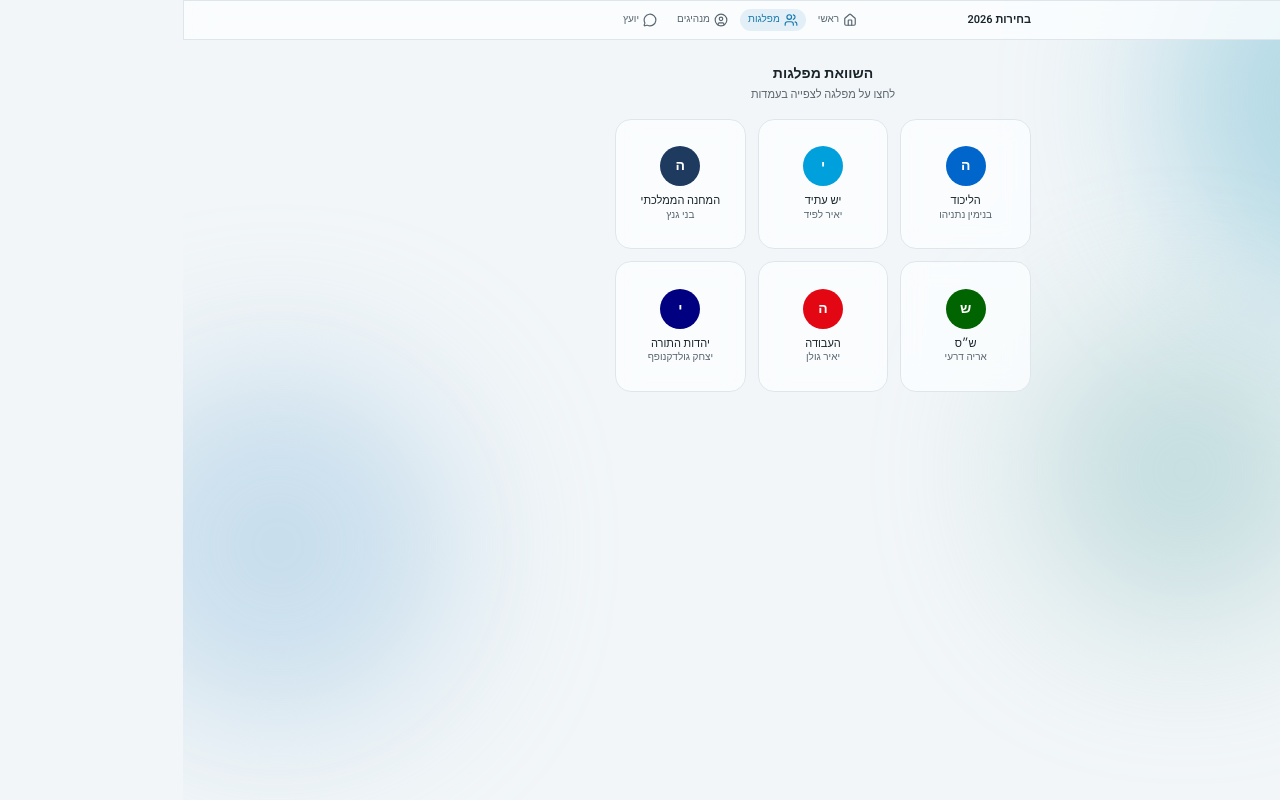
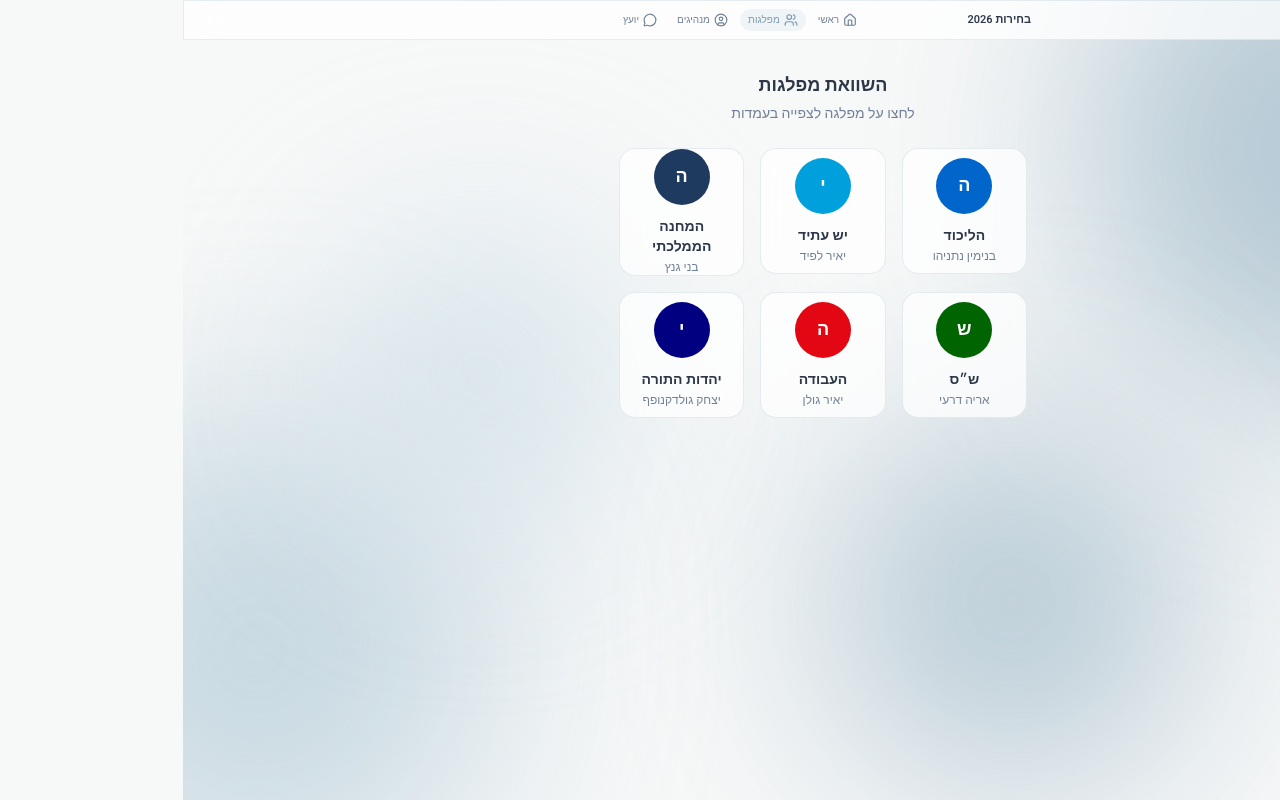
Before and after one commit to Tamir-Alaluf/election_israel, a Next.js app: page /parties in a window 1280 px wide. Built offline with nearby package versions, Linux system fonts and the light colour scheme.

Commit message:
feat: enhance UI with animated background, larger text, and collapsible sections\n\nUpdate main pages, parties, and leaders with larger text, animated blobs, and new UI features.

```diff
--- a/app/globals.css
+++ b/app/globals.css
@@ -4,26 +4,26 @@
 @custom-variant dark (&:is(.dark *));
 
 :root {
-  /* Soft Light Vibecoding Theme */
-  --background: oklch(0.97 0.005 240);
-  --foreground: oklch(0.25 0.02 240);
-  --card: oklch(0.995 0.002 240);
-  --card-foreground: oklch(0.25 0.02 240);
-  --popover: oklch(0.995 0.002 240);
-  --popover-foreground: oklch(0.25 0.02 240);
-  --primary: oklch(0.55 0.12 240);
-  --primary-foreground: oklch(0.99 0 0);
-  --secondary: oklch(0.94 0.01 240);
-  --secondary-foreground: oklch(0.35 0.02 240);
-  --muted: oklch(0.93 0.008 240);
-  --muted-foreground: oklch(0.5 0.02 240);
-  --accent: oklch(0.6 0.1 240);
-  --accent-foreground: oklch(0.99 0 0);
-  --destructive: oklch(0.55 0.2 25);
-  --destructive-foreground: oklch(0.99 0 0);
-  --border: oklch(0.9 0.01 240);
-  --input: oklch(0.98 0.005 240);
-  --ring: oklch(0.55 0.12 240);
+  /* Soft Light Vibecoding Theme with #9BB6C6 and #F7F8F8 */
+  --background: #F7F8F8;
+  --foreground: #2d3748;
+  --card: rgba(255, 255, 255, 0.85);
+  --card-foreground: #2d3748;
+  --popover: rgba(255, 255, 255, 0.95);
+  --popover-foreground: #2d3748;
+  --primary: #7a9bb0;
+  --primary-foreground: #ffffff;
+  --secondary: #e8eef2;
+  --secondary-foreground: #4a5568;
+  --muted: #e2e8ed;
+  --muted-foreground: #718096;
+  --accent: #9BB6C6;
+  --accent-foreground: #ffffff;
+  --destructive: #e53e3e;
+  --destructive-foreground: #ffffff;
+  --border: rgba(155, 182, 198, 0.3);
+  --input: rgba(255, 255, 255, 0.9);
+  --ring: #9BB6C6;
   --radius: 1rem;
 }
 
@@ -60,67 +60,94 @@
     @apply border-border outline-ring/50;
   }
   body {
-    @apply bg-background text-foreground text-xs;
+    @apply bg-background text-foreground text-sm;
   }
 }
 
-/* Soft blob background */
+/* Animated blob background */
 .blob-bg {
   position: fixed;
   inset: 0;
   overflow: hidden;
   pointer-events: none;
   z-index: -1;
+  background: #F7F8F8;
 }
 
 .blob {
   position: absolute;
   border-radius: 50%;
-  filter: blur(80px);
-  opacity: 0.5;
+  filter: blur(100px);
+  opacity: 0.7;
 }
 
 .blob-1 {
-  width: 400px;
-  height: 400px;
-  background: oklch(0.75 0.08 220);
-  top: -100px;
+  width: 500px;
+  height: 500px;
+  background: #9BB6C6;
+  top: -150px;
   right: -100px;
+  animation: float1 20s ease-in-out infinite;
 }
 
 .blob-2 {
-  width: 350px;
-  height: 350px;
-  background: oklch(0.8 0.06 240);
-  bottom: 10%;
-  left: -80px;
+  width: 450px;
+  height: 450px;
+  background: #b5ccd9;
+  bottom: -100px;
+  left: -120px;
+  animation: float2 25s ease-in-out infinite;
 }
 
 .blob-3 {
+  width: 350px;
+  height: 350px;
+  background: #9BB6C6;
+  top: 50%;
+  right: 20%;
+  animation: float3 18s ease-in-out infinite;
+}
+
+.blob-4 {
   width: 300px;
   height: 300px;
-  background: oklch(0.78 0.05 200);
-  top: 40%;
-  right: 10%;
+  background: #c8dbe5;
+  top: 30%;
+  left: 10%;
+  animation: float4 22s ease-in-out infinite;
 }
 
-/* Gradient text */
-.gradient-text {
-  background: linear-gradient(135deg, oklch(0.5 0.15 240), oklch(0.55 0.1 200));
-  -webkit-background-clip: text;
-  -webkit-text-fill-color: transparent;
-  background-clip: text;
+@keyframes float1 {
+  0%, 100% { transform: translate(0, 0) scale(1); }
+  33% { transform: translate(30px, 50px) scale(1.05); }
+  66% { transform: translate(-20px, 30px) scale(0.95); }
+}
+
+@keyframes float2 {
+  0%, 100% { transform: translate(0, 0) scale(1); }
+  33% { transform: translate(-40px, -30px) scale(1.1); }
+  66% { transform: translate(20px, -50px) scale(0.9); }
+}
+
+@keyframes float3 {
+  0%, 100% { transform: translate(0, 0) scale(1); }
+  50% { transform: translate(-30px, 40px) scale(1.08); }
+}
+
+@keyframes float4 {
+  0%, 100% { transform: translate(0, 0) scale(1); }
+  50% { transform: translate(40px, -30px) scale(0.92); }
 }
 
 /* Glass card */
 .glass-card {
-  background: oklch(0.995 0.002 240 / 0.8);
-  backdrop-filter: blur(12px);
-  border: 1px solid oklch(0.92 0.01 240);
+  background: rgba(255, 255, 255, 0.75);
+  backdrop-filter: blur(16px);
+  border: 1px solid rgba(155, 182, 198, 0.25);
 }
 
 /* Hebrew text styling */
 .hebrew-text {
   font-feature-settings: "liga" 1;
-  line-height: 1.4;
+  line-height: 1.5;
 }
--- a/app/parties/page.tsx
+++ b/app/parties/page.tsx
@@ -14,13 +14,14 @@ export default function PartiesPage() {
         <div className="blob blob-1" />
         <div className="blob blob-2" />
         <div className="blob blob-3" />
+        <div className="blob blob-4" />
       </div>
 
       <PageHeader />
-      <main className="max-w-md mx-auto px-4 py-6">
-        <div className="text-center mb-4">
-          <h1 className="text-sm font-semibold text-foreground mb-1">השוואת מפלגות</h1>
-          <p className="text-[11px] text-muted-foreground">לחצו על מפלגה לצפייה בעמדות</p>
+      <main className="max-w-md mx-auto px-5 py-8">
+        <div className="text-center mb-6">
+          <h1 className="text-lg font-bold text-foreground mb-1">השוואת מפלגות</h1>
+          <p className="text-sm text-muted-foreground">לחצו על מפלגה לצפייה בעמדות</p>
         </div>
         <PartyComparisonGrid />
       </main>
--- a/components/party-comparison-grid.tsx
+++ b/components/party-comparison-grid.tsx
@@ -3,6 +3,7 @@
 import { useState } from "react"
 import { parties, partyCategories } from "@/lib/election-data"
 import { cn } from "@/lib/utils"
+import { ChevronDown } from "lucide-react"
 import {
   Dialog,
   DialogContent,
@@ -10,37 +11,42 @@ import {
   DialogHeader,
   DialogTitle,
 } from "@/components/ui/dialog"
+import {
+  Collapsible,
+  CollapsibleContent,
+  CollapsibleTrigger,
+} from "@/components/ui/collapsible"
 
 function ValueBadge({ value }: { value: string }) {
   const colorMap: Record<string, string> = {
-    "בעד": "bg-emerald-50 text-emerald-600",
-    "כן": "bg-emerald-50 text-emerald-600",
-    "עדיפות גבוהה": "bg-emerald-50 text-emerald-600",
-    "נגד": "bg-rose-50 text-rose-600",
-    "לא": "bg-rose-50 text-rose-600",
-    "לא בסדר יום": "bg-rose-50 text-rose-600",
-    "חלקי": "bg-amber-50 text-amber-600",
-    "מקומי": "bg-amber-50 text-amber-600",
-    "דקרימינליזציה": "bg-amber-50 text-amber-600",
-    "עדיפות נמוכה": "bg-amber-50 text-amber-600",
-    "איזון": "bg-amber-50 text-amber-600",
-    "מעורב": "bg-amber-50 text-amber-600",
-    "ימין": "bg-blue-50 text-blue-600",
-    "שמאל": "bg-pink-50 text-pink-600",
-    "מרכז": "bg-purple-50 text-purple-600",
-    "חרדים": "bg-slate-100 text-slate-600",
-    "חילוניים": "bg-cyan-50 text-cyan-600",
-    "ערבים": "bg-teal-50 text-teal-600",
-    "קפיטליסט": "bg-orange-50 text-orange-600",
-    "סוציאליסט": "bg-red-50 text-red-600",
-    "משילות": "bg-indigo-50 text-indigo-600",
-    "דמוקרטיה": "bg-sky-50 text-sky-600",
+    "בעד": "bg-emerald-100 text-emerald-700",
+    "כן": "bg-emerald-100 text-emerald-700",
+    "עדיפות גבוהה": "bg-emerald-100 text-emerald-700",
+    "נגד": "bg-rose-100 text-rose-700",
+    "לא": "bg-rose-100 text-rose-700",
+    "לא בסדר יום": "bg-rose-100 text-rose-700",
+    "חלקי": "bg-amber-100 text-amber-700",
+    "מקומי": "bg-amber-100 text-amber-700",
+    "דקרימינליזציה": "bg-amber-100 text-amber-700",
+    "עדיפות נמוכה": "bg-amber-100 text-amber-700",
+    "איזון": "bg-amber-100 text-amber-700",
+    "מעורב": "bg-amber-100 text-amber-700",
+    "ימין": "bg-blue-100 text-blue-700",
+    "שמאל": "bg-pink-100 text-pink-700",
+    "מרכז": "bg-purple-100 text-purple-700",
+    "חרדים": "bg-slate-200 text-slate-700",
+    "חילוניים": "bg-cyan-100 text-cyan-700",
+    "ערבים": "bg-teal-100 text-teal-700",
+    "קפיטליסט": "bg-orange-100 text-orange-700",
+    "סוציאליסט": "bg-red-100 text-red-700",
+    "משילות": "bg-indigo-100 text-indigo-700",
+    "דמוקרטיה": "bg-sky-100 text-sky-700",
   }
 
   return (
     <span
       className={cn(
-        "inline-block px-2 py-0.5 text-[10px] font-medium rounded-full",
+        "inline-block px-2.5 py-1 text-xs font-medium rounded-full",
         colorMap[value] || "bg-muted text-muted-foreground"
       )}
     >
@@ -56,17 +62,17 @@ function PartyCard({ party, onClick }: {
   return (
     <button
       onClick={onClick}
-      className="aspect-square glass-card rounded-2xl flex flex-col items-center justify-center gap-2 hover:shadow-md transition-all"
+      className="aspect-square glass-card rounded-2xl flex flex-col items-center justify-center gap-3 hover:shadow-lg hover:scale-[1.02] transition-all duration-200"
     >
       <div
-        className="w-10 h-10 rounded-full flex items-center justify-center text-white font-semibold text-sm"
+        className="w-14 h-14 rounded-full flex items-center justify-center text-white font-bold text-lg"
         style={{ backgroundColor: party.color }}
       >
         {party.name.charAt(0)}
       </div>
-      <div className="text-center px-2">
-        <h3 className="font-medium text-[11px] text-foreground truncate w-full">{party.name}</h3>
-        <p className="text-[10px] text-muted-foreground truncate w-full">{party.leader}</p>
+      <div className="text-center px-3">
+        <h3 className="font-semibold text-sm text-foreground">{party.name}</h3>
+        <p className="text-xs text-muted-foreground mt-0.5">{party.leader}</p>
       </div>
     </button>
   )
@@ -77,56 +83,70 @@ function PartyDialog({ party, open, onClose }: {
   open: boolean
   onClose: () => void
 }) {
+  const [paramsOpen, setParamsOpen] = useState(true)
+  const [bottomLineOpen, setBottomLineOpen] = useState(true)
+
   if (!party) return null
+
+  // Combine all parameters for the comparison section
+  const allParams = [
+    ...partyCategories.core.parameters,
+    ...partyCategories.daily.parameters,
+  ]
 
   return (
     <Dialog open={open} onOpenChange={onClose}>
-      <DialogContent className="max-w-sm max-h-[85vh] overflow-y-auto glass-card border-0" dir="rtl">
+      <DialogContent className="max-w-md max-h-[85vh] overflow-y-auto glass-card border-0" dir="rtl">
         <DialogHeader>
-          <div className="flex items-center gap-3">
+          <div className="flex items-center gap-4">
             <div
-              className="w-10 h-10 rounded-full flex items-center justify-center text-white font-semibold text-sm"
+              className="w-14 h-14 rounded-full flex items-center justify-center text-white font-bold text-lg"
               style={{ backgroundColor: party.color }}
             >
               {party.name.charAt(0)}
             </div>
             <div>
-              <DialogTitle className="text-sm text-foreground">{party.name}</DialogTitle>
-              <DialogDescription className="text-[11px] text-muted-foreground">{party.leader}</DialogDescription>
+              <DialogTitle className="text-lg text-foreground">{party.name}</DialogTitle>
+              <DialogDescription className="text-sm text-muted-foreground">{party.leader}</DialogDescription>
             </div>
           </div>
         </DialogHeader>
 
-        <div className="space-y-4 mt-3">
-          {/* Core Parameters */}
-          <div>
-            <h4 className="text-[11px] font-semibold text-primary mb-2">
-              {partyCategories.core.title}
-            </h4>
-            <div className="grid grid-cols-2 gap-2">
-              {partyCategories.core.parameters.map((param) => (
-                <div key={param.id} className="flex flex-col gap-1">
-                  <span className="text-[10px] text-muted-foreground">{param.label}</span>
-                  <ValueBadge value={party.values[param.id as keyof typeof party.values] || "-"} />
-                </div>
-              ))}
-            </div>
-          </div>
+        <div className="space-y-4 mt-4">
+          {/* Parameters for Comparison */}
+          <Collapsible open={paramsOpen} onOpenChange={setParamsOpen}>
+            <CollapsibleTrigger className="flex items-center justify-between w-full py-2 px-3 rounded-lg bg-secondary/50 hover:bg-secondary transition-colors">
+              <span className="font-semibold text-sm text-foreground">פרמטרים להשוואה</span>
+              <ChevronDown className={cn("w-5 h-5 text-muted-foreground transition-transform", paramsOpen && "rotate-180")} />
+            </CollapsibleTrigger>
+            <CollapsibleContent className="pt-3">
+              <div className="space-y-2">
+                {allParams.map((param) => (
+                  <div key={param.id} className="flex items-center justify-between py-2 px-1 border-b border-border/30 last:border-0">
+                    <span className="text-sm text-muted-foreground">{param.label}</span>
+                    <ValueBadge value={party.values[param.id as keyof typeof party.values] || "-"} />
+                  </div>
+                ))}
+              </div>
+            </CollapsibleContent>
+          </Collapsible>
 
-          {/* Daily Parameters */}
-          <div>
-            <h4 className="text-[11px] font-semibold text-accent mb-2">
-              {partyCategories.daily.title}
-            </h4>
-            <div className="grid grid-cols-2 gap-2">
-              {partyCategories.daily.parameters.map((param) => (
-                <div key={param.id} className="flex flex-col gap-1">
-                  <span className="text-[10px] text-muted-foreground">{param.label}</span>
-                  <ValueBadge value={party.values[param.id as keyof typeof party.values] || "-"} />
-                </div>
-              ))}
-            </div>
-          </div>
+          {/* Bottom Line */}
+          <Collapsible open={bottomLineOpen} onOpenChange={setBottomLineOpen}>
+            <CollapsibleTrigger className="flex items-center justify-between w-full py-2 px-3 rounded-lg bg-secondary/50 hover:bg-secondary transition-colors">
+              <span className="font-semibold text-sm text-foreground">שורה תחתונה</span>
+              <ChevronDown className={cn("w-5 h-5 text-muted-foreground transition-transform", bottomLineOpen && "rotate-180")} />
+            </CollapsibleTrigger>
+            <CollapsibleContent className="pt-3">
+              <div className="p-3 rounded-lg bg-muted/30">
+                <p className="text-sm text-foreground leading-relaxed">
+                  {party.name} היא מפלגת {party.values.type} עם עמדה {party.values.security} בביטחון ו{party.values.economy} בכלכלה.
+                  המפלגה {party.values.harediGov === "כן" ? "תומכת" : party.values.harediGov === "לא" ? "מתנגדת" : "תומכת באופן חלקי"} בשילוב חרדים בממשלה
+                  ו{party.values.arabGov === "כן" ? "תומכת" : party.values.arabGov === "לא" ? "מתנגדת" : "תומכת באופן חלקי"} בשילוב ערבים.
+                </p>
+              </div>
+            </CollapsibleContent>
+          </Collapsible>
         </div>
       </DialogContent>
     </Dialog>
@@ -138,7 +158,7 @@ export function PartyComparisonGrid() {
 
   return (
     <>
-      <div className="grid grid-cols-3 gap-3">
+      <div className="grid grid-cols-3 gap-4">
         {parties.map((party) => (
           <PartyCard
             key={party.id}
```
Also changed, not shown: app/advisor/page.tsx (+28 -27 lines), app/leaders/page.tsx (+5 -4 lines), app/page.tsx (+24 -22 lines), components/leader-comparison-grid.tsx (+61 -26 lines).
